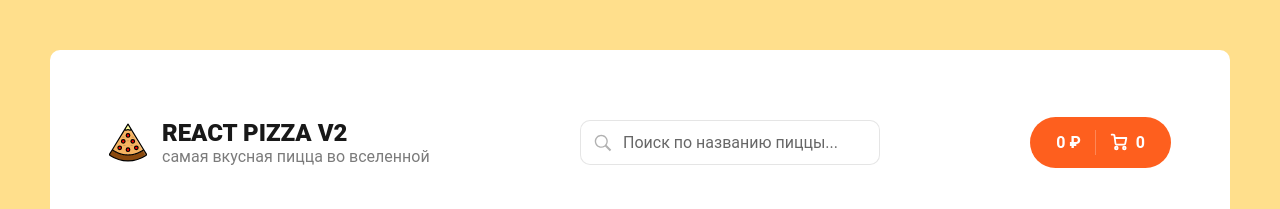
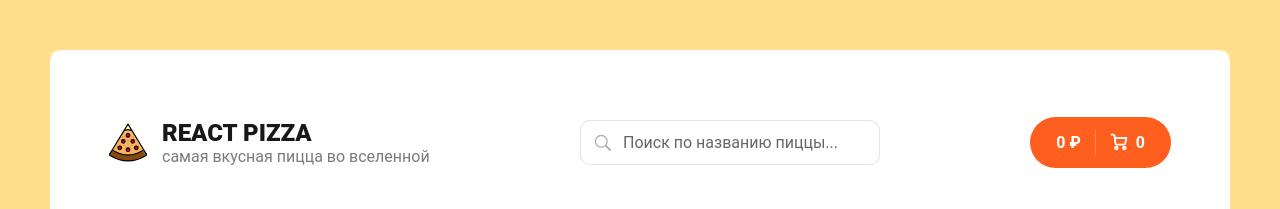
Before and after one commit to Grom1806/React-pizza-V2, a React app: page / in a window 1280 px wide. Shown: the top 209 px of the page. Built offline with nearby package versions, Linux system fonts and the light colour scheme; no server answers; the HTML template or start-up script is replaced by a standard one.

Commit message:
update Header

```diff
--- a/src/components/Header.jsx
+++ b/src/components/Header.jsx
@@ -13,7 +13,7 @@ function Header() {
 				<Link to='/' className='header__logo'>
 					<img width='38' src={logo} alt='Pizza logo' />
 					<div>
-						<h1>React Pizza V2</h1>
+						<h1>React Pizza </h1>
 						<p>самая вкусная пицца во вселенной</p>
 					</div>
 				</Link>
```
